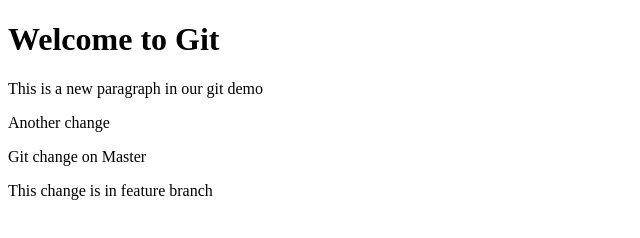
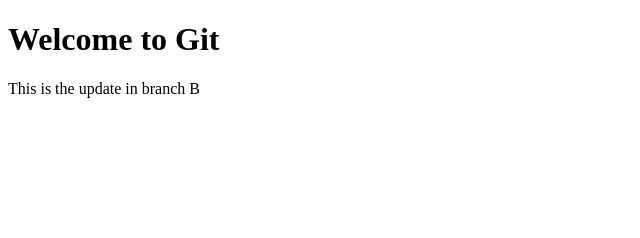
Before and after one commit to Hossainm2424/Git-Demo_Project, a plain HTML site: page Index.html in a window 1280 px wide. Shown: the whole page, without its empty margins (0-640 px from the left). Drawn offline with Linux system fonts and the light colour scheme.

Commit message:
Update branch b

```diff
--- a/Index.html
+++ b/Index.html
@@ -7,11 +7,6 @@
 </head>
 <body>
     <h1>Welcome to Git</h1>
-
-    <p>This is a new paragraph in our git demo</p>
-    <p>Another change</p>
-    <p>Git change on Master</p>
-
-    <p>This change is in feature branch </p>
+    <P>This is the update in branch B</P>
 </body>
 </html>
```
